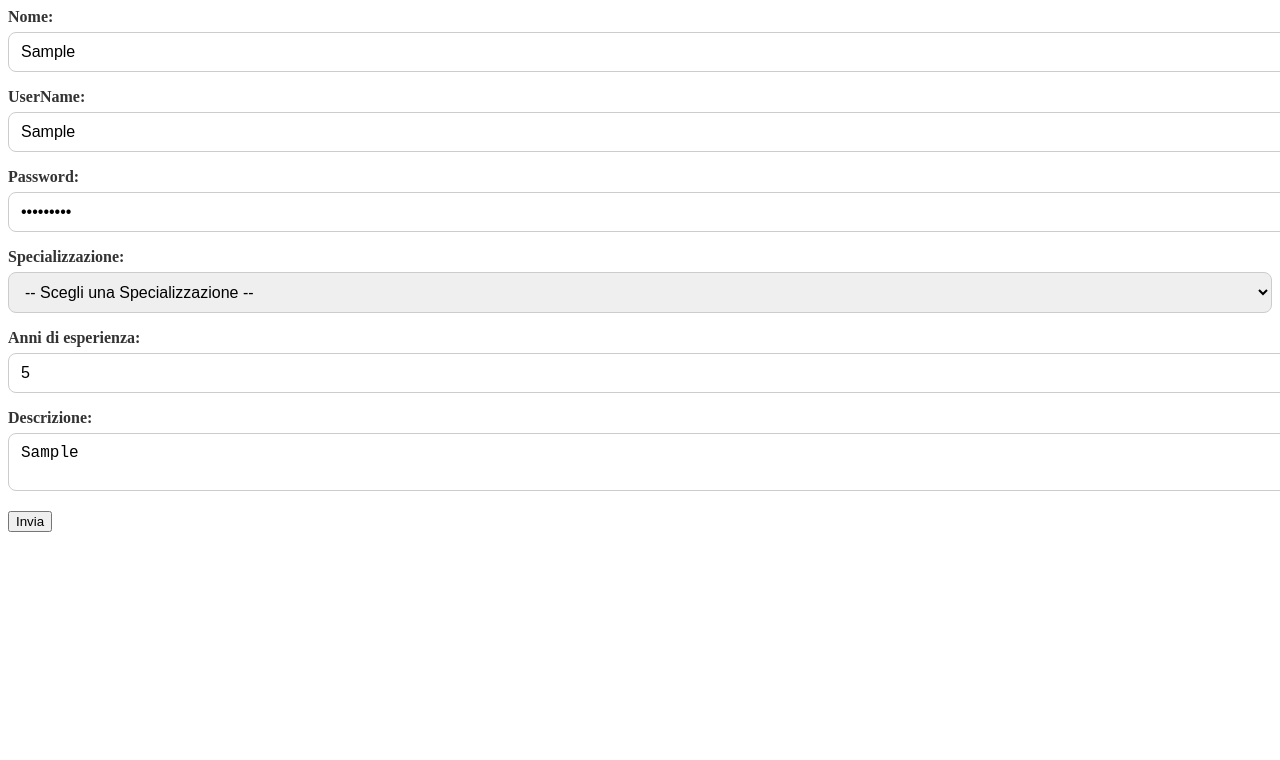
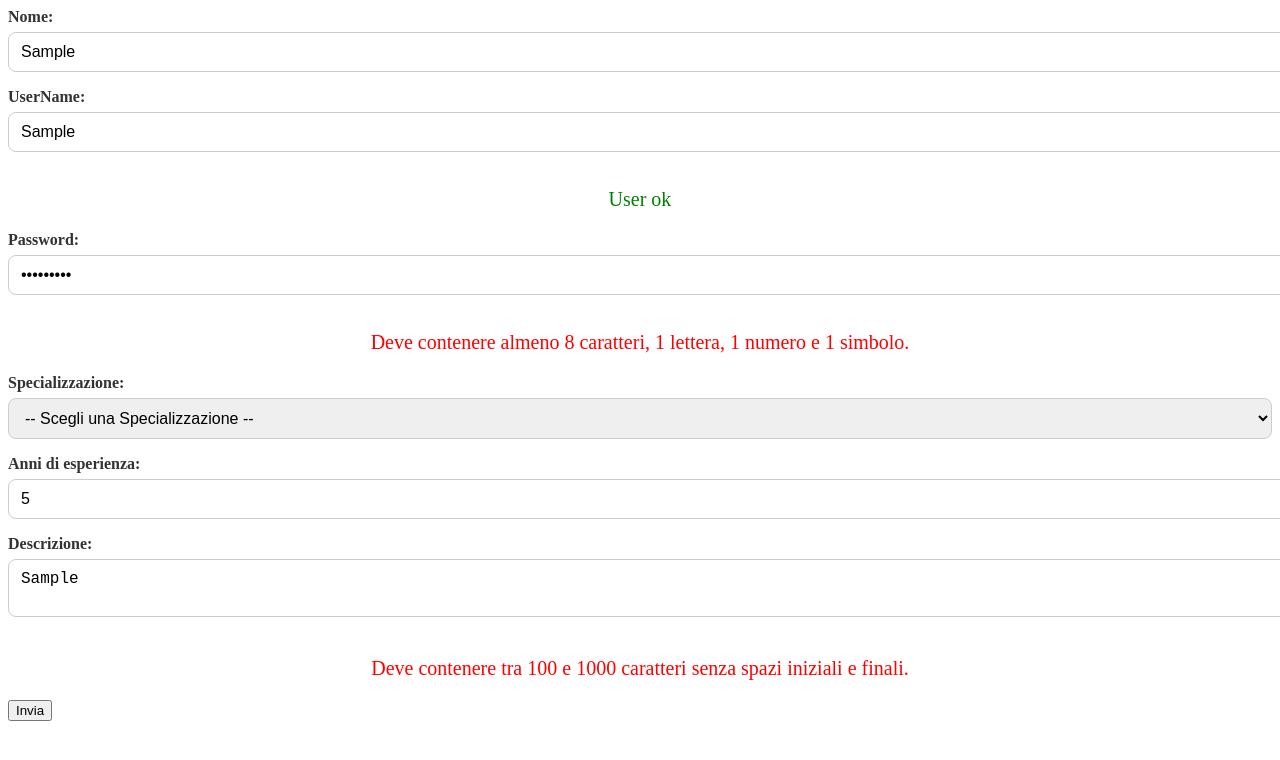
Before and after one commit to GiuseppeLiGioi/-ex-react-useref-signup, a React (Vite) app in the folder Frontend/: page / in a window 1280 px wide. Both pictures are taken after typing "Sample", "Sample", "Sample123", "5", "Sample" into the empty fields and a click on the button "Invia". Shown: the top 760 px of the page. Built offline with nearby package versions, Linux system fonts and the light colour scheme.

Commit message:
added. milestone 2

```diff
--- a/Frontend/src/App.jsx
+++ b/Frontend/src/App.jsx
@@ -2,30 +2,25 @@
   💡Premessa: Stai sviluppando un form di registrazione per una piattaforma dedicata ai giovani sviluppatori web.
   Gli utenti devono iscriversi indicando le loro competenze e specializzazioni.
 
-  📌 Milestone 1: Creare un Form con Campi Controllati
-Crea un form di registrazione con i seguenti campi controllati (gestiti con useState):
+  📌 Milestone 2: Validare in tempo reale
+Aggiungere la validazione in tempo reale dei seguenti campi:
 
-✅ Nome completo (input di testo)
+✅ Username:  Deve contenere solo caratteri alfanumerici e almeno 6 caratteri (no spazi o simboli).
 
-✅ Username (input di testo)
+✅ Password: Deve contenere almeno 8 caratteri, 1 lettera, 1 numero e 1 simbolo.
 
-✅ Password (input di tipo password)
+✅ Descrizione: Deve contenere tra 100 e 1000 caratteri (senza spazi iniziali e finali).
 
-✅ Specializzazione (select con opzioni: "Full Stack", "Frontend", "Backend")
+Suggerimento: Per semplificare la validazione, puoi definire tre stringhe con i caratteri validi e usare .includes() per controllare se i caratteri appartengono a una di queste categorie:
 
-✅ Anni di esperienza (input di tipo number)
 
-✅ Breve descrizione sullo sviluppatore (textarea)
+Per ciascuno dei campi validati in tempo reale, mostrare un messaggio di errore (rosso) nel caso non siano validi, oppure un messaggio di conferma (verde) nel caso siano validi.
+*/
+import { useState, useMemo } from 'react'
 
-Aggiungi una validazione al submit, verificando che:
-
-Tutti i campi siano compilati
-L'input Anni di esperienza sia un numero positivo
-La Specializzazione sia selezionata
-
-Al submit, se il form è valido, stampa in console i dati.
-*/
-import { useState } from 'react'
+const letters = "abcdefghijklmnopqrstuvwxyz";
+const numbers = "0123456789";
+const symbols = "!@#$%^&*()-_=+[]{}|;:'\",.<>?/`~";
 
 function App() {
  const [name, setName] = useState("");
@@ -34,6 +29,30 @@ function App() {
  const [specializzazione, setSpecializzazione] = useState("")
  const [anni, setAnni] = useState("")
  const [descr, setDescr] = useState("")
+
+  const isUserValid = useMemo(() => {
+   const charsValid = username.split("").every((c) => letters.includes(c.toLowerCase()) || numbers.includes(c.toLowerCase()) )
+   return charsValid && username.trim().length >= 6;
+  }, [username])
+
+  const isPasswordValid = useMemo(() => {
+   /*Password: Deve contenere almeno 8 caratteri, 1 lettera, 1 numero e 1 simbolo.*/
+   return (
+      password.trim().length >= 8 &&
+      password.split("").some((p) => letters.includes(p.toLowerCase())) &&
+      password.split("").some((p) => numbers.includes(p.toLowerCase())) &&
+      password.split("").some((p) => symbols.includes(p.toLowerCase()))
+    )
+
+
+  }, [password])
+
+
+    const isDescrValid = useMemo(() => {
+   /*Descrizione: Deve contenere tra 100 e 1000 caratteri (senza spazi iniziali e finali).*/
+   return descr.trim().length >= 100 && descr.trim().length <= 1000
+
+  }, [descr])
 
 
  const handleSubmit = (e) => {
@@ -58,9 +77,14 @@ function App() {
 
          <label className='label'>UserName:</label>
          <input className='input' type='text' placeholder='inserisci il tuo User' onChange={(e) => setUsername(e.target.value)} value={username}/>
-
+          {username && (
+            <p className={isUserValid ? 'valid' : 'error'}>{isUserValid ? "User ok"  : "Deve contenere solo caratteri alfanumerici e almeno 6 caratteri"}</p>
+          )}
          <label className='label'>Password:</label>
          <input className='input' type='password' placeholder='inserisci la tua password' onChange={(e) => setPassword(e.target.value)} value={password}/>
+         {password && (
+            <p className={isPasswordValid ? 'valid' : 'error'}> {isPasswordValid ? "Password ok"  : "Deve contenere almeno 8 caratteri, 1 lettera, 1 numero e 1 simbolo."}</p>
+          )}
 
          <label className='label'>Specializzazione:</label>
          <select className='input' value={specializzazione} onChange={(e) => setSpecializzazione(e.target.value)}>
@@ -75,6 +99,9 @@ function App() {
 
           <label className='label'>Descrizione:</label>
          <textarea className='input' placeholder='inserisci una breve descrizione' onChange={(e) => setDescr(e.target.value)} value={descr}/>
+           {descr && (
+            <p className={isDescrValid ? 'valid' : 'error'}> {isDescrValid ? "Descrizione ok"  : "Deve contenere tra 100 e 1000 caratteri senza spazi iniziali e finali."}</p>
+          )}
 
           <button type='submit'>Invia</button>
       </form>
--- a/Frontend/src/index.css
+++ b/Frontend/src/index.css
@@ -22,3 +22,14 @@
   font-size: 1rem;
   user-select: none;
 }
+.error{
+    color: red;
+    font-size: 20px;
+    text-align: center;
+}
+
+.valid{
+color: green;
+    font-size: 20px;
+    text-align: center;
+}
```
